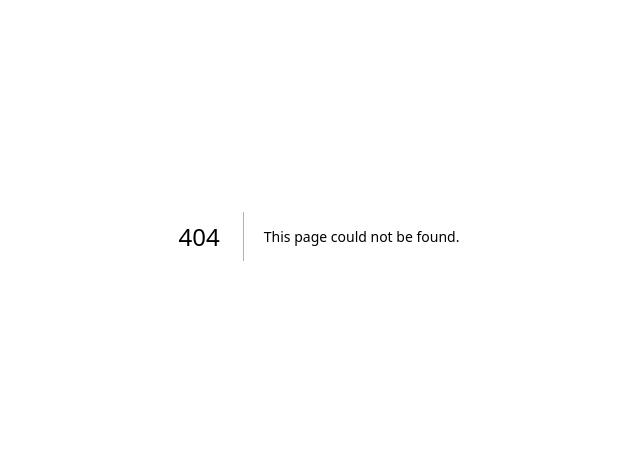
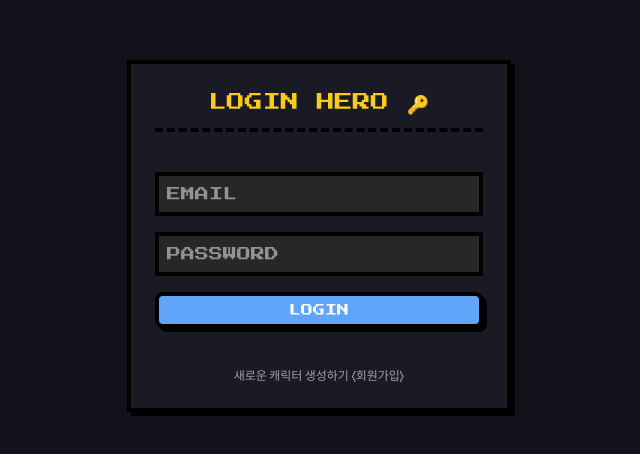
Before and after one commit to Burgerjoa/habit-quest, a Next.js app: page /login in a window 1280 px wide. Before the commit this address had no page. Shown: the part 164-618 px from the top of the page, without its empty margins (321-961 px from the left). Built offline with nearby package versions, Linux system fonts and the light colour scheme; no server answers.

Commit message:
feat: Supabase 브라우저 클라이언트 초기화 및 로그인/회원가입 UI 구현

```diff
--- /dev/null
+++ b/app/login/page.tsx
@@ -0,0 +1,9 @@
+import LoginForm from "@/features/login/components/LoginForm";
+
+export default function LoginPage() {
+    return (
+        <main className="flex min-h-screen flex-col items-center justify-center p-6 bg-[#12121a]">
+            <LoginForm />
+        </main>
+    );
+}
--- /dev/null
+++ b/features/login/components/LoginForm.tsx
@@ -0,0 +1,74 @@
+"use client";
+
+import { useState } from "react";
+import { supabase } from "@/lib/supabase/client";
+import { Button } from "@/components/ui/button";
+import { RetroCard } from "@/components/ui/card";
+import { useRouter } from "next/navigation";
+
+export default function LoginForm() {
+    const [email, setEmail] = useState("");
+    const [password, setPassword] = useState("");
+    const [isSignUp, setIsSignUp] = useState(false);
+    const [message, setMessage] = useState("");
+    const router = useRouter();
+
+    const handleAuth = async (e: React.FormEvent) => {
+        e.preventDefault();
+        setMessage("");
+
+        if (isSignUp) {
+            const { error } = await supabase.auth.signUp({ email, password })
+            if (error) setMessage(error.message)
+            else setMessage("회원가입 성공! 메일을 확인해주세요")
+        } else {
+            const { error } = await supabase.auth.signInWithPassword({ email, password })
+            if (error) setMessage(error.message)
+            else {
+                setMessage("로그인 성공!")
+                router.push("/")
+            }
+        }
+    };
+
+    return (
+        <RetroCard className="w-full max-w-sm mx-auto bg-retro-bg border-4 border-black p-6 space-y-4">
+            <h2 className="text-lg font-press text-retro-yellow text-center border-b-4 border-dashed border-black pb-3">
+                {isSignUp ? "CREATE HERO 👤" : "LOGIN HERO 🔑"}
+            </h2>
+
+            <form onSubmit={handleAuth} className="space-y-4">
+                <input
+                    type="email"
+                    value={email}
+                    onChange={(e) => setEmail(e.target.value)}
+                    className="w-full p-2 bg-zinc-800 text-white border-4 border-black font-press text-sm"
+                    placeholder="EMAIL"
+                    required
+                />
+                <input
+                    type="password"
+                    value={password}
+                    onChange={(e) => setPassword(e.target.value)}
+                    className="w-full p-2 bg-zinc-800 text-white border-4 border-black font-press text-sm"
+                    placeholder="PASSWORD"
+                    required
+                />
+
+                <Button variant="retroPrimary" type="submit" className="w-full font-press text-xs py-2">
+                    {isSignUp ? "REGISTER" : "LOGIN"}
+                </Button>
+            </form>
+
+            <button
+                type="button"
+                onClick={() => setIsSignUp(!isSignUp)}
+                className="w-full text-center text-xs font-pixel text-zinc-400 hover:text-white transition"
+            >
+                {isSignUp ? "이미 캐릭터가 있으신가요? 로그인하기" : "새로운 캐릭터 생성하기 (회원가입)"}
+            </button>
+
+            {message && <p className="text-center font-pixel text-xs text-retro-red">{message}</p>}
+        </RetroCard>
+    );
+}
--- /dev/null
+++ b/lib/supabase/client.ts
@@ -0,0 +1,7 @@
+import { createBrowserClient } from "@supabase/ssr";
+import { Database } from "@/lib/supabase/database.types";
+
+export const supabase = createBrowserClient<Database>(
+    process.env.NEXT_PUBLIC_SUPABASE_URL!,
+    process.env.NEXT_PUBLIC_SUPABASE_ANON_KEY!
+)
```
